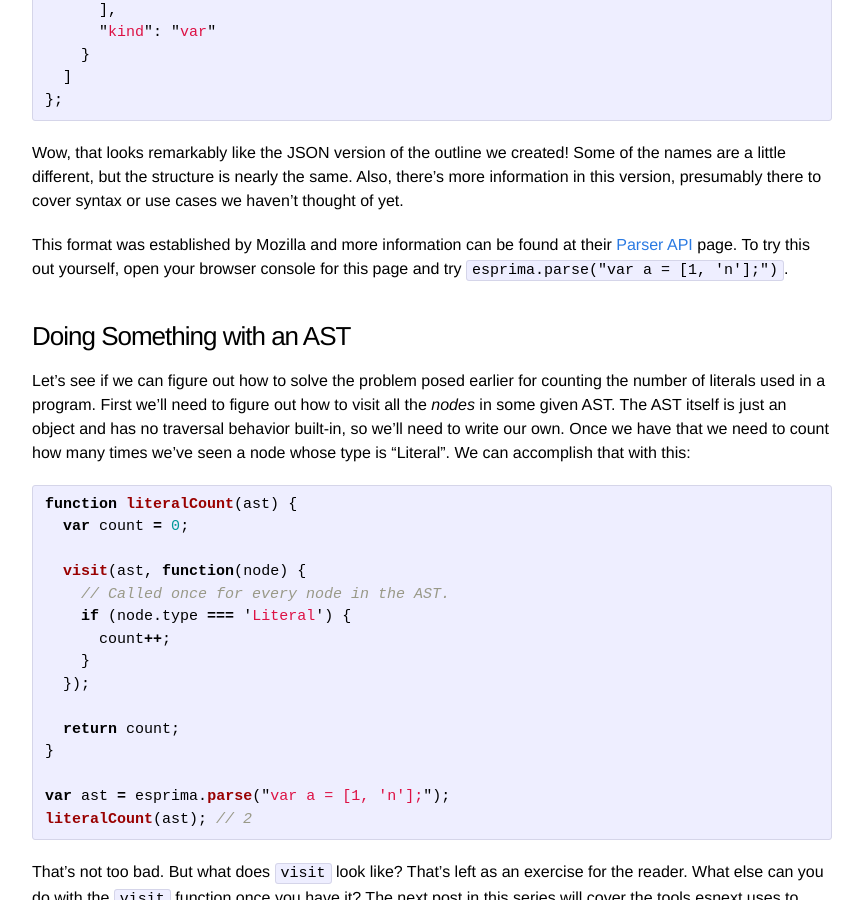
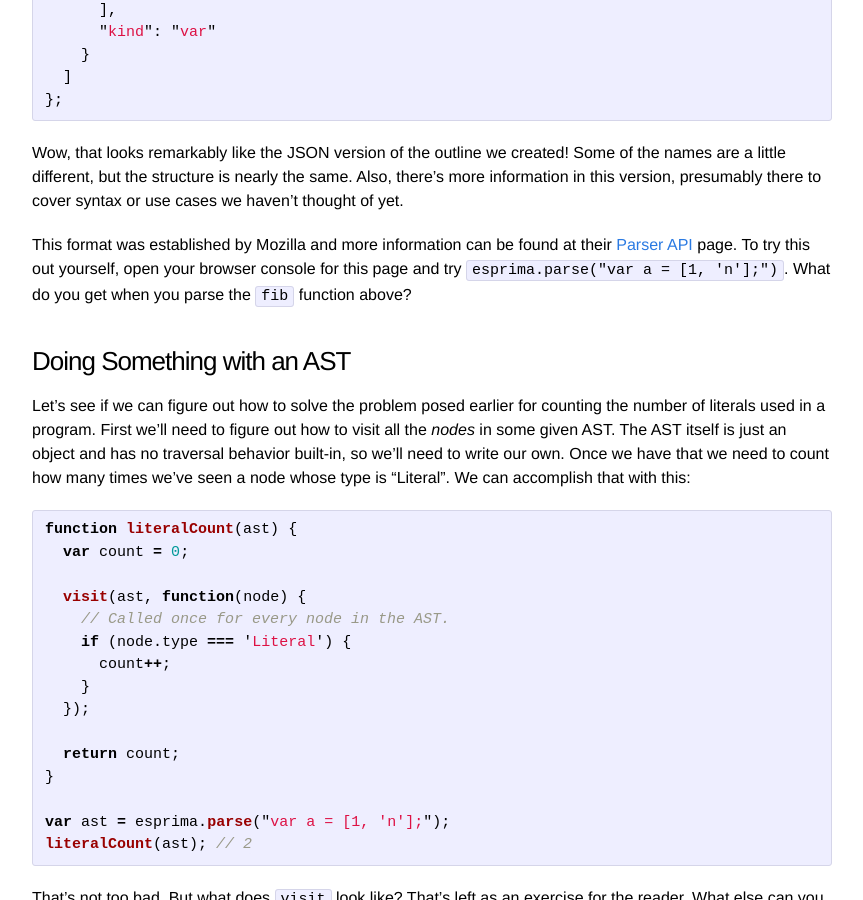
Before and after one commit to esnext/esnext.github.io, a Jekyll site: the page built from _posts/2014-07-31-what-is-an-ast.markdown, in a window 1280 px wide and 900 px high, scrolled down 3933 px. Shown: the whole window, without its empty margins (208-1071 px from the left). Built offline with Jekyll 4.4.1, drawn with Linux system fonts in a browser that asks for light colours.

Commit message:
Add a note encouraging readers to parse the fib function.

```diff
--- a/_posts/2014-07-31-what-is-an-ast.markdown
+++ b/_posts/2014-07-31-what-is-an-ast.markdown
@@ -185,7 +185,7 @@ And here's the resulting AST:
 
 Wow, that looks remarkably like the JSON version of the outline we created! Some of the names are a little different, but the structure is nearly the same. Also, there's more information in this version, presumably there to cover syntax or use cases we haven't thought of yet.
 
-This format was established by Mozilla and more information can be found at their [Parser API][parser-api] page. To try this out yourself, open your browser console for this page and try `esprima.parse("var a = [1, 'n'];")`.
+This format was established by Mozilla and more information can be found at their [Parser API][parser-api] page. To try this out yourself, open your browser console for this page and try `esprima.parse("var a = [1, 'n'];")`. What do you get when you parse the `fib` function above?
 
 ### Doing Something with an AST
 
```
